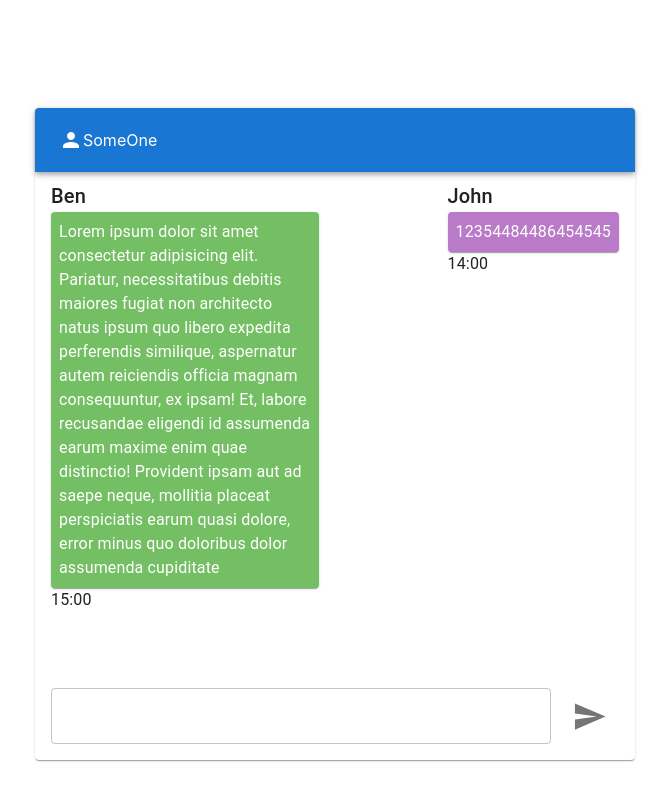
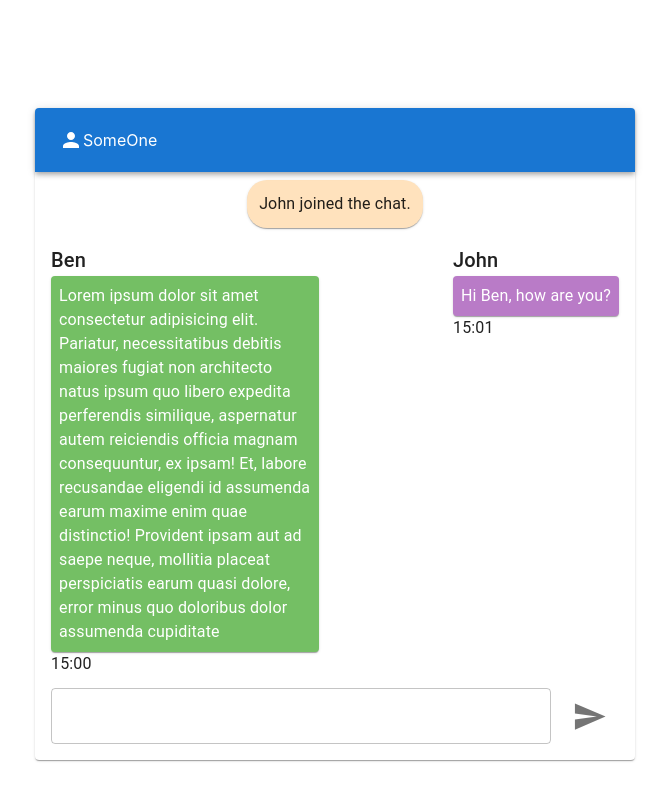
Before and after one commit to Joy-Honchan/socketio_practice, a React (Create React App) app: page / in a window 1280 px wide. Shown: the part 766-1566 px from the top of the page, without its empty margins (305-974 px from the left). Built offline with nearby package versions, Linux system fonts and the light colour scheme.

Commit message:
feat: add announcement section in ChatBox

```diff
--- a/src/component/ChatBox/RecordBox/index.tsx
+++ b/src/component/ChatBox/RecordBox/index.tsx
@@ -1,40 +1,71 @@
 import { useState } from 'react'
-import { Box, Grid } from '@mui/material'
+import { Grid, Paper, Typography } from '@mui/material'
 import TextRec from './TextRec'
 import { MsgType } from './type'
 
 export default function RecordBox() {
-  const [incomeMsg, setIncomeMsg] = useState<MsgType[]>([
+  const [msgList, setmsgList] = useState<MsgType[]>([
     {
+      type: 0,
+      message: 'John joined the chat.'
+    },
+    {
+      type: 1,
       userName: 'Ben',
       time: '15:00',
       message:
         'Lorem ipsum dolor sit amet consectetur adipisicing elit. Pariatur, necessitatibus debitis maiores fugiat non architecto natus ipsum quo libero expedita perferendis similique, aspernatur autem reiciendis officia magnam consequuntur, ex ipsam!    Et, labore recusandae eligendi id assumenda earum maxime enim quae distinctio! Provident ipsam aut ad saepe neque, mollitia placeat perspiciatis earum quasi dolore, error minus quo doloribus dolor assumenda cupiditate'
-    }
-  ])
-  const [outsendMsg, setOutsendMsg] = useState<MsgType[]>([
+    },
     {
+      type: 2,
       userName: 'John',
-      time: '14:00',
-      message: '12354484486454545'
+      time: '15:01',
+      message: 'Hi Ben, how are you?'
     }
   ])
   return (
     <Grid container sx={{ height: '500px', overflowY: 'auto' }}>
-      <Grid item xs={6} sx={{ px: 2, py: 1 }}>
-        {incomeMsg.map((msg, index) => (
+      {msgList.map((msg, index) => {
+        if (msg.type === 0) {
+          return (
+            <Grid
+              key={index}
+              item
+              xs={12}
+              sx={{ px: 2, py: 1, display: 'flex', justifyContent: 'center' }}
+            >
+              <Paper
+                sx={{
+                  bgcolor: '#ffe2bd',
+                  display: 'inline-block',
+                  padding: 1.5,
+                  borderRadius: 5
+                }}
+              >
+                <Typography>{msg.message}</Typography>
+              </Paper>
+            </Grid>
+          )
+        }
+        if (msg.type === 1) {
+          return (
+            <Grid key={index} item xs={6} sx={{ px: 2, py: 1 }}>
               <TextRec key={index} msgData={msg} bgColor="#74BF64" />
-        ))}
             </Grid>
+          )
+        } else {
+          return (
             <Grid
+              key={index}
               item
               xs={6}
               sx={{ px: 2, py: 1, display: 'flex', justifyContent: 'end' }}
             >
-        {outsendMsg.map((msg, index) => (
               <TextRec key={index} msgData={msg} bgColor="#B97BC7" />
-        ))}
-      </Grid>
             </Grid>
           )
         }
+      })}
+    </Grid>
+  )
+}
```
Lines whose indentation alone changed are shown as unchanged.
